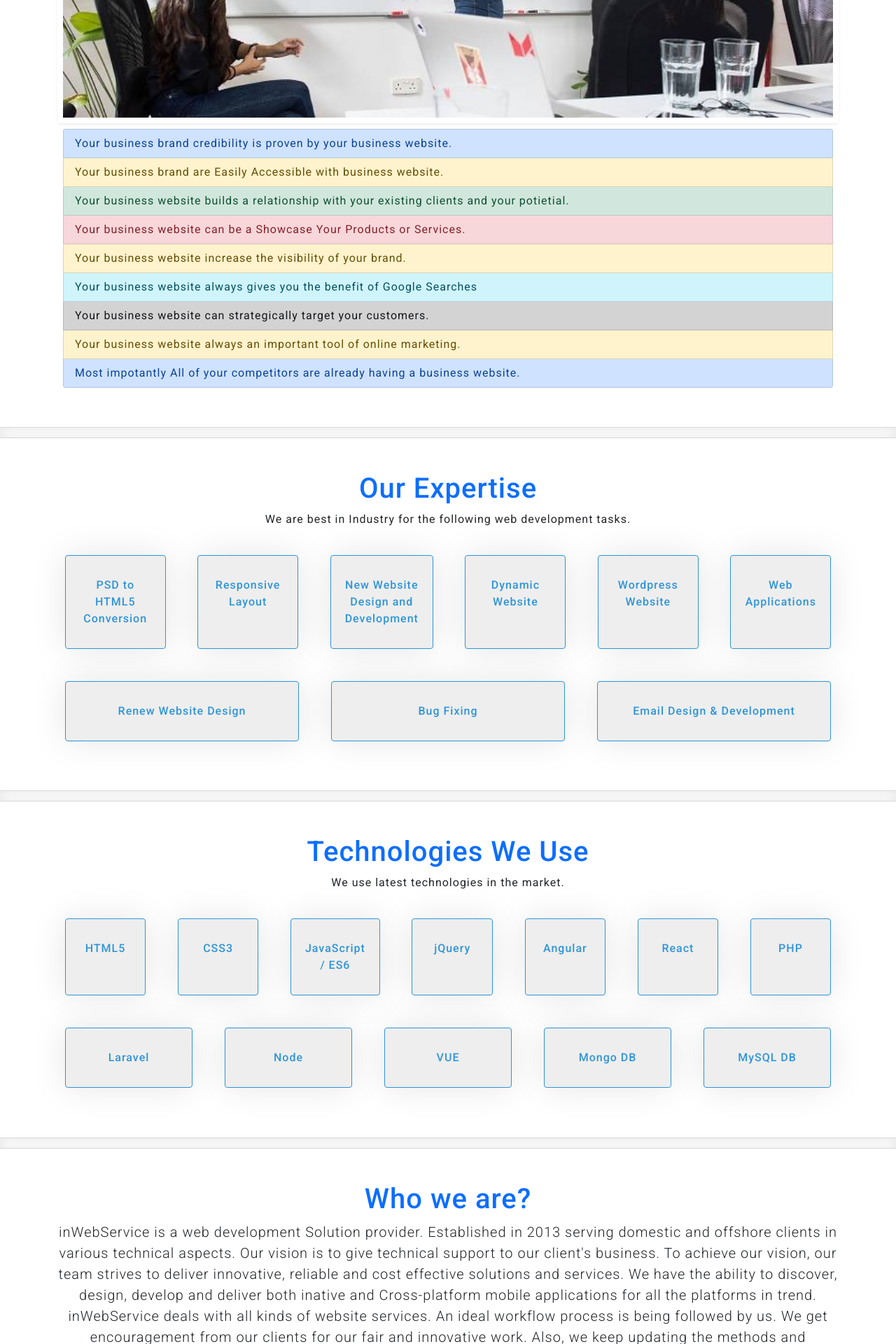
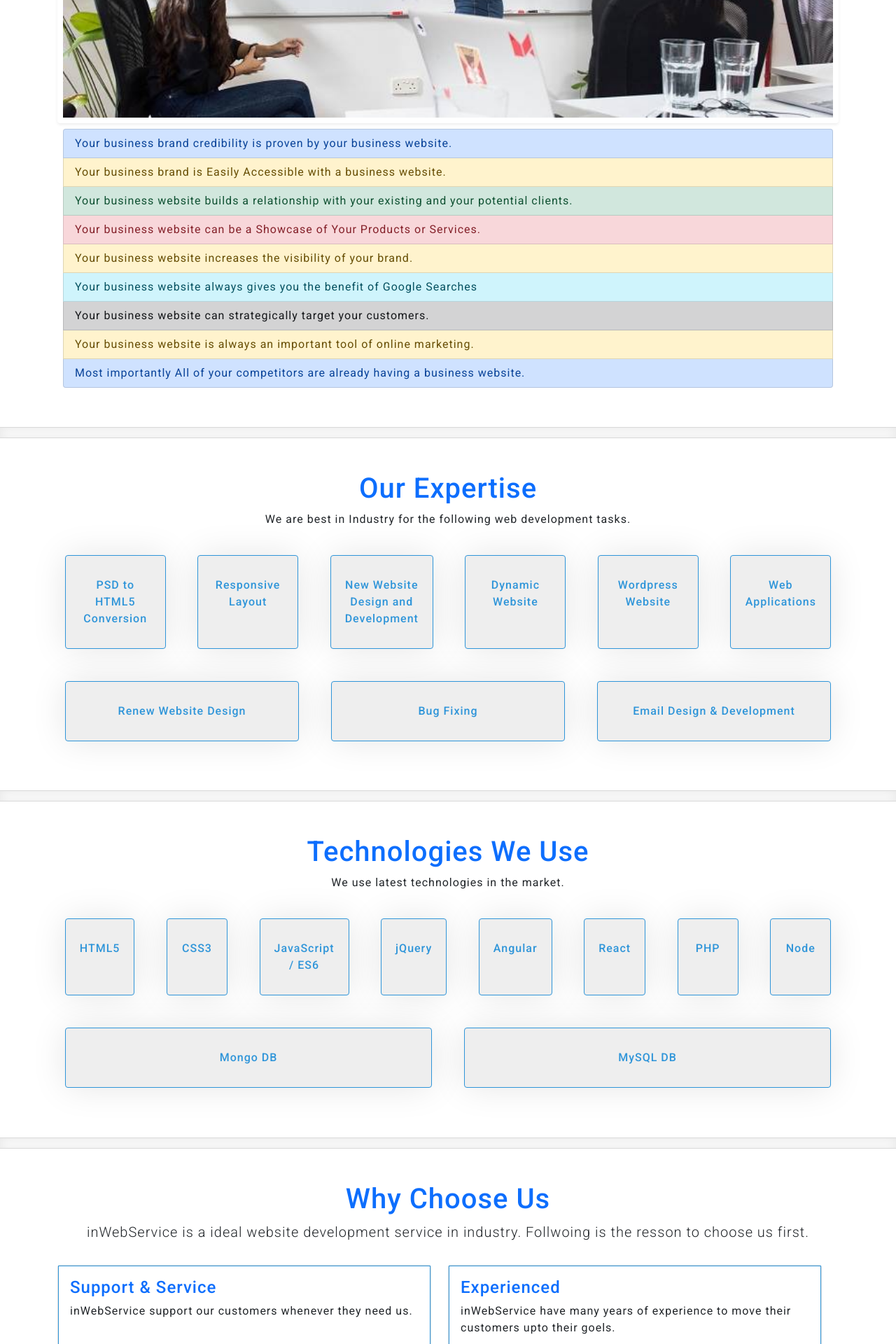
Before and after one commit to webindianlion/public_html, a CodeIgniter app: page /SAD_UAT/index.php/admin/usercontroller/index in a window 1280 px wide. Shown: the part 1040-2960 px from the top of the page at 70% size. Run offline with CodeIgniter, Linux system fonts and the light colour scheme.

Commit message:
home page content change

```diff
--- a/index.php
+++ b/index.php
@@ -11,14 +11,14 @@
             <canvas class="particles-js-canvas-el" width="659" height="472"></canvas>
         </div>
         <div class="videoText d-flex flex-column justify-content-center align-items-center position-absolute h-100 container-fluid">
-            <h1 class="">For impactful and innovative digital solutions</h1>
+            <h1 class="">For Impactful And Innovative Digital Solutions!</h1>
             <p class="pt-2">You can choose us as your technology partner.</p>
         </div>
     </div>
 
     <section class="container whyWebsite py-5">
-        <h3 class="ttl text-primary">Why your business need a website?</h3>
-        <p class="subTtl">Lets give more space to your business to expend via internet with the website wings.</p>
+        <h3 class="ttl text-primary">Why does your business need a website?</h3>
+        <p class="subTtl">Let us give more space to your business to expand via the internet with the website wings.</p>
         <div class="row pt-3">
             <div class="col-12">
                 <img src="./images/why-your-business-need-website.jpg" class="w-100 shadow-sm p-2 rounded">
@@ -26,14 +26,14 @@
             <div class="col-12 textPart">
                 <div class="list-group p-2">
                     <a href="#" class="list-group-item list-group-item-action list-group-item-primary">Your business brand credibility is proven by your business website.</a>
-                    <a href="#" class="list-group-item list-group-item-action list-group-item-warning"> Your business brand are Easily Accessible with business website. </a>
-                    <a href="#" class="list-group-item list-group-item-action list-group-item-success"> Your business website builds a relationship with your existing clients and your potietial. </a>
-                    <a href="#" class="list-group-item list-group-item-action list-group-item-danger"> Your business website can be a Showcase Your Products or Services. </a>
-                    <a href="#" class="list-group-item list-group-item-action list-group-item-warning"> Your business website increase the visibility of your brand. </a>
+                    <a href="#" class="list-group-item list-group-item-action list-group-item-warning"> Your business brand is Easily Accessible with a business website. </a>
+                    <a href="#" class="list-group-item list-group-item-action list-group-item-success"> Your business website builds a relationship with your existing and your potential clients. </a>
+                    <a href="#" class="list-group-item list-group-item-action list-group-item-danger"> Your business website can be a Showcase of Your Products or Services. </a>
+                    <a href="#" class="list-group-item list-group-item-action list-group-item-warning"> Your business website increases the visibility of your brand. </a>
                     <a href="#" class="list-group-item list-group-item-action list-group-item-info"> Your business website always gives you the benefit of Google Searches </a>
                     <a href="#" class="list-group-item list-group-item-action list-group-item-dark"> Your business website can strategically target your customers. </a>
-                    <a href="#" class="list-group-item list-group-item-action list-group-item-warning"> Your business website always an important tool of online marketing. </a>
-                    <a href="#" class="list-group-item list-group-item-action list-group-item-primary"> Most impotantly All of your competitors are already having a business website. </a>
+                    <a href="#" class="list-group-item list-group-item-action list-group-item-warning"> Your business website is always an important tool of online marketing. </a>
+                    <a href="#" class="list-group-item list-group-item-action list-group-item-primary"> Most importantly All of your competitors are already having a business website. </a>
                 </div>
             </div>
         </div>
@@ -102,13 +102,7 @@
                 <p> PHP </p>
             </div>
             <div class="cardd col" data-aos="fade-up">
-                <p> Laravel </p>
-            </div>
-            <div class="cardd col" data-aos="fade-up">
                 <p> Node </p>
-            </div>
-            <div class="cardd col" data-aos="fade-up">
-                <p> VUE </p>
             </div>
             <div class="cardd col" data-aos="fade-up">
                 <p> Mongo DB </p>
@@ -119,34 +113,26 @@
         </div>
     </section>
     <div class="b-example-divider"></div>
-    <section class="container py-5">
+    <!-- <section class="container py-5">
         <h3 class="ttl text-primary"> Who we are? </h3>
-        <!-- <p class="subTtl"> Sub-Title </p> -->
+        <p class="subTtl"> Sub-Title </p>
         <div class="row">
             <p class="lead text-center"> inWebService is a web development Solution provider. Established in 2013 serving domestic and offshore clients in various technical aspects. Our vision is to give technical support to our client's business. To achieve our vision, our team strives to deliver innovative, reliable and cost effective solutions and services. We have the ability to discover, design, develop and deliver both inative and Cross-platform mobile applications for all the platforms in trend. inWebService deals with all kinds of website services. An ideal workflow process is being followed by us. We get encouragement from our clients for our fair and innovative work. Also, we keep updating the methods and techniques of our working. inWebService are here to serve the best web development services to our clients.
             </p>
         </div>
-    </section>
-    <div class="b-example-divider"></div>
+    </section> -->
+    <!-- <div class="b-example-divider"></div> -->
     <section class="container py-5">
         <h3 class="ttl text-primary"> Why Choose Us </h3>
         <!-- <p class="subTtl"> Sub-Title </p> -->
         <div class="row">
-            <p class="lead text-center"> inWebService is a ideal website development service provider. inWebService has newly adopted a customer focused approach and an easy way to communicate with them. We deliver strong and recently updated content to our clients. Here, we design and develop the applications as per the need of our customers. A team of highly skilled workers is available 24 hours for any kind of updation. We deliver quality services at considerable prices. </p>
+            <p class="lead text-center"> inWebService is a ideal website development service in industry. Follwoing is the resson to choose us first. </p>
             <div class="row py-3">
                 <div class="col-md-6 mb-3">
                     <div class="card">
                         <div class="card-body">
-                            <h4 class="text-primary"> Reliable </h4>
-                            <p class="fw-normal"> You can trust inWebService in terms of quality and cost of services. Our company is the most reliable source of information. We work efficiently and in an integrated environment. We completely perform under the conditions given by our clients. </p>
-                        </div>
-                    </div>
-                </div>
-                <div class="col-md-6 mb-3">
-                    <div class="card">
-                        <div class="card-body">
                             <h4 class="text-primary"> Support & Service </h4>
-                            <p class="fw-normal"> Our company is available all working days for our customers. We provide complete support to our customers. All types of website testing, and maintenance is provided by us. </p>
+                            <p class="fw-normal"> inWebService support our customers whenever they need us. </p>
                         </div>
                     </div>
                 </div>
@@ -154,7 +140,7 @@
                     <div class="card">
                         <div class="card-body">
                             <h4 class="text-primary"> Experienced </h4>
-                            <p class="fw-normal"> inWebService have 7 years of experience in the field of websites development. We successfully managed to deal with thousands of clients in past years. We work and take decisions on the basis of our past experience. </p>
+                            <p class="fw-normal"> inWebService have many years of experience to move their customers upto their goels.</p>
                         </div>
                     </div>
                 </div>
@@ -162,7 +148,15 @@
                     <div class="card">
                         <div class="card-body">
                             <h4 class="text-primary"> Quality Assurance </h4>
-                            <p class="fw-normal"> inWebService ensures you to provide standard quality of services at a reasonable price. We aim to satisfy the requirements and demands of our customers.Various innovative working methods are adopted by us to fullfill needs. </p>
+                            <p class="fw-normal"> inWebService ensures you to provide standard quality of services.</p>
+                        </div>
+                    </div>
+                </div>
+                <div class="col-md-6 mb-3">
+                    <div class="card">
+                        <div class="card-body">
+                            <h4 class="text-primary"> Reliable </h4>
+                            <p class="fw-normal"> We will get our fruits after you. </p>
                         </div>
                     </div>
                 </div>
@@ -172,14 +166,14 @@
     </section>
     <div class="b-example-divider"></div>
     <section class="container my-5">
-        <h3 class="ttl text-primary"> Strategy We use to Buid Website </h3>
-        <p class="subTtl"> To create a website, we have to follow the various strategies. First of all, we have to choose our goal. Then we check the scope to achieve our goal. A perfect strategy is chosen and a site is created. </p>
+        <h3 class="ttl text-primary"> Strategy we use to be done. </h3>
+        <p class="subTtl"> To give you a latest and full functioning tool we use the follwing stategies. </p>
         <div class="row py-3">
             <div class="col-md-6 mb-3">
                 <div class="card">
                     <div class="card-body">
                         <h4 class="text-primary"> Requirment </h4>
-                        <p> The complete information regarding content of the website is searched and useful data is edited on the webpage. Taste and preference of the customer should be well known to the web developer. </p>
+                        <p> We will get your requirment first. </p>
                     </div>
                 </div>
             </div>
@@ -187,7 +181,7 @@
                 <div class="card">
                     <div class="card-body">
                         <h4 class="text-primary"> Research </h4>
-                        <p> The complete information regarding content of the website is searched and useful data is edited on the webpage. Taste and preference of the customer should be well known to the web developer. </p>
+                        <p> We will give full research to your requirment to find out a best solution. </p>
                     </div>
                 </div>
             </div>
@@ -195,7 +189,7 @@
                 <div class="card">
                     <div class="card-body">
                         <h4 class="text-primary"> Design </h4>
-                        <p> Designing a website refers to the process of creating web pages. Our company edits different varieties of images, animations, graphics, texts, contents, links, compilers and codes in each website. </p>
+                        <p> We will desing your solution to best user experience. </p>
                     </div>
                 </div>
             </div>
@@ -203,7 +197,7 @@
                 <div class="card">
                     <div class="card-body">
                         <h4 class="text-primary"> Development </h4>
-                        <p> An attractive subs eye catching website is created by inWebService to draw the attention of clients towards the company. It leads to improved user's experience and makes an increase in mobile traffic. </p>
+                        <p> We will develop your design with latest technology </p>
                     </div>
                 </div>
             </div>
@@ -211,7 +205,7 @@
                 <div class="card">
                     <div class="card-body">
                         <h4 class="text-primary"> Testing </h4>
-                        <p> An attractive subs eye catching website is created by inWebService to draw the attention of clients towards the company. It leads to improved user's experience and makes an increase in mobile traffic. </p>
+                        <p> We will test your website before to go live. </p>
                     </div>
                 </div>
             </div>
@@ -219,7 +213,7 @@
                 <div class="card">
                     <div class="card-body">
                         <h4 class="text-primary"> Deployment </h4>
-                        <p> An attractive subs eye catching website is created by inWebService to draw the attention of clients towards the company. It leads to improved user's experience and makes an increase in mobile traffic. </p>
+                        <p> At last we will live your website to your customers. </p>
                     </div>
                 </div>
             </div>
@@ -235,20 +229,38 @@
     </section>
     <div class="b-example-divider"></div>
     <section class="container py-5">
-        <h3 class="ttl text-primary"> 6999 INR Only </h3>
+        <h3 class="ttl text-primary"> Features to add your website </h3>
         <p class="subTtl"> Simply Contact Us To Know More </p>
         <div class="row pt-3">
             <div class="cardd col" data-aos="fade-up">
-                <p> AMP Enabled </p>
+                <p> Desktop/ Mobile Responsive </p>
             </div>
             <div class="cardd col" data-aos="fade-up">
-                <p> 1 Yr Hosting </p>
+                <p> Official Emails </p>
             </div>
             <div class="cardd col" data-aos="fade-up">
-                <p> 1 Yr SSL Security </p>
+                <p> Logo + Favicon </p>
             </div>
             <div class="cardd col" data-aos="fade-up">
-                <p> Payment Gateway (Ecommerce) </p>
+                <p> Content & Graphics </p>
+            </div>
+            <div class="cardd col" data-aos="fade-up">
+                <p> Long Term Support </p>
+            </div>
+            <div class="cardd col" data-aos="fade-up">
+                <p> Seo </p>
+            </div>
+            <div class="cardd col" data-aos="fade-up">
+                <p> Products Catalogue </p>
+            </div>
+            <div class="cardd col" data-aos="fade-up">
+                <p> Contact Form </p>
+            </div>
+            <div class="cardd col" data-aos="fade-up">
+                <p> Social Links </p>
+            </div>
+            <div class="cardd col" data-aos="fade-up">
+                <p> Google Business Listing </p>
             </div>
             <div class="cardd col" data-aos="fade-up">
                 <p> Chat Bot </p>
@@ -260,55 +272,16 @@
                 <p> Dynamic Layout </p>
             </div>
             <div class="cardd col" data-aos="fade-up">
-                <p> Desktop/ Mobile Responsive </p>
-            </div>
-            <div class="cardd col" data-aos="fade-up">
-                <p> On Page Seo </p>
-            </div>
-            <div class="cardd col" data-aos="fade-up">
-                <p> Products Catalogue </p>
-            </div>
-            <div class="cardd col" data-aos="fade-up">
-                <p> Contact Form </p>
+                <p> Payment Gateway (Ecommerce) </p>
             </div>
             <div class="cardd col" data-aos="fade-up">
                 <p> Checkout Page (Ecommerce) </p>
             </div>
             <div class="cardd col" data-aos="fade-up">
-                <p> Content & Graphics </p>
+                <p> Order Tracking ( Ecommerce) </p>
             </div>
             <div class="cardd col" data-aos="fade-up">
-                <p> Social Profiles Creations </p>
-            </div>
-            <div class="cardd col" data-aos="fade-up">
-                <p> 5 Official Emails </p>
-            </div>
-            <div class="cardd col" data-aos="fade-up">
-                <p> Logo + Favicon </p>
-            </div>
-            <div class="cardd col" data-aos="fade-up">
-                <p> 24/7 Support </p>
-            </div>
-            <div class="cardd col" data-aos="fade-up">
-                <p> Analytics </p>
-            </div>
-            <div class="cardd col" data-aos="fade-up">
-                <p> Google Business Listing </p>
-            </div>
-            <div class="cardd col" data-aos="fade-up">
-                <p> Anti Hacking Tech </p>
-            </div>
-            <div class="cardd col" data-aos="fade-up">
-                <p> Unlimited Pages </p>
-            </div>
-            <div class="cardd col" data-aos="fade-up">
-                <p> XML Sitemap </p>
-            </div>
-            <div class="cardd col" data-aos="fade-up">
-                <p> Robots.txt </p>
-            </div>
-            <div class="cardd col" data-aos="fade-up">
-                <p> Order Tracking ( Ecommerce) </p>
+                <p> Blog </p>
             </div>
             <div class="cardd col" data-aos="fade-up">
                 <p> Much More... </p>
```
Lines whose indentation alone changed are shown as unchanged.
